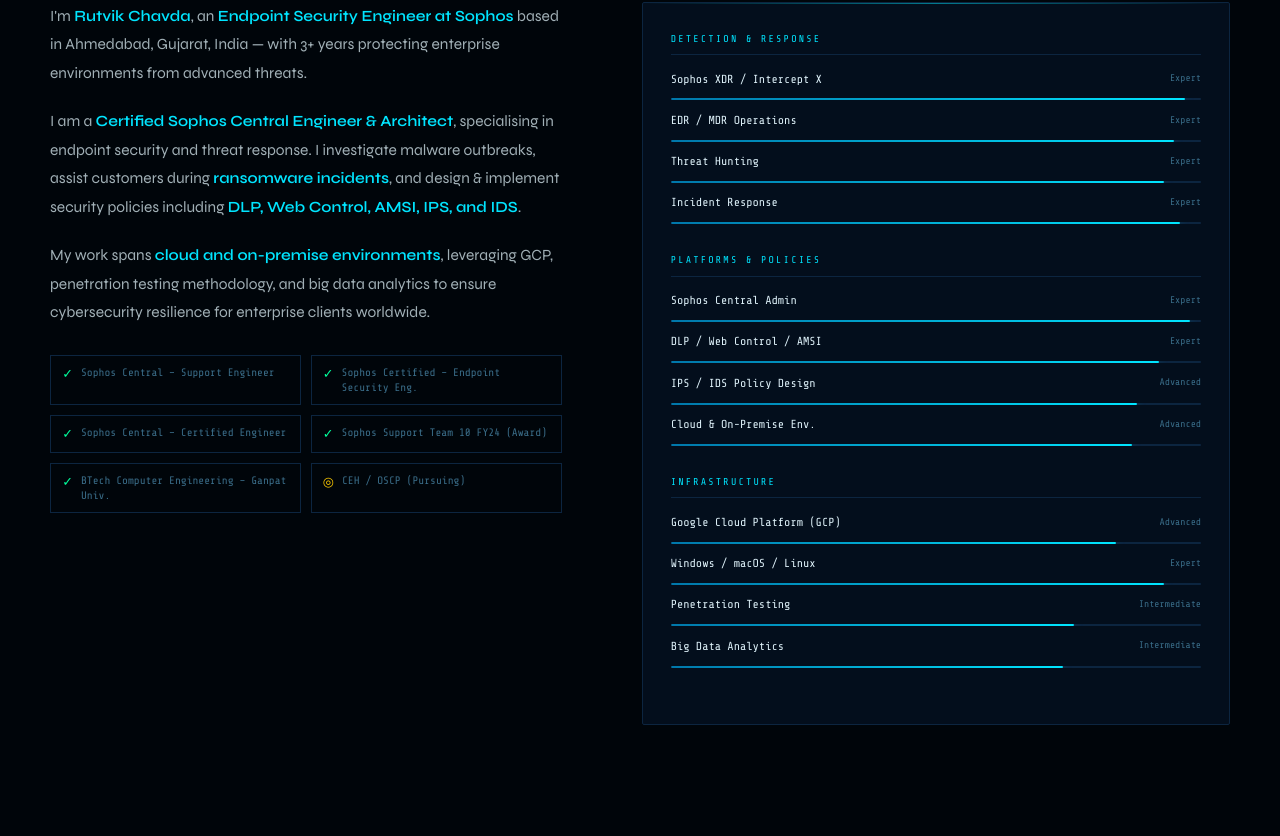
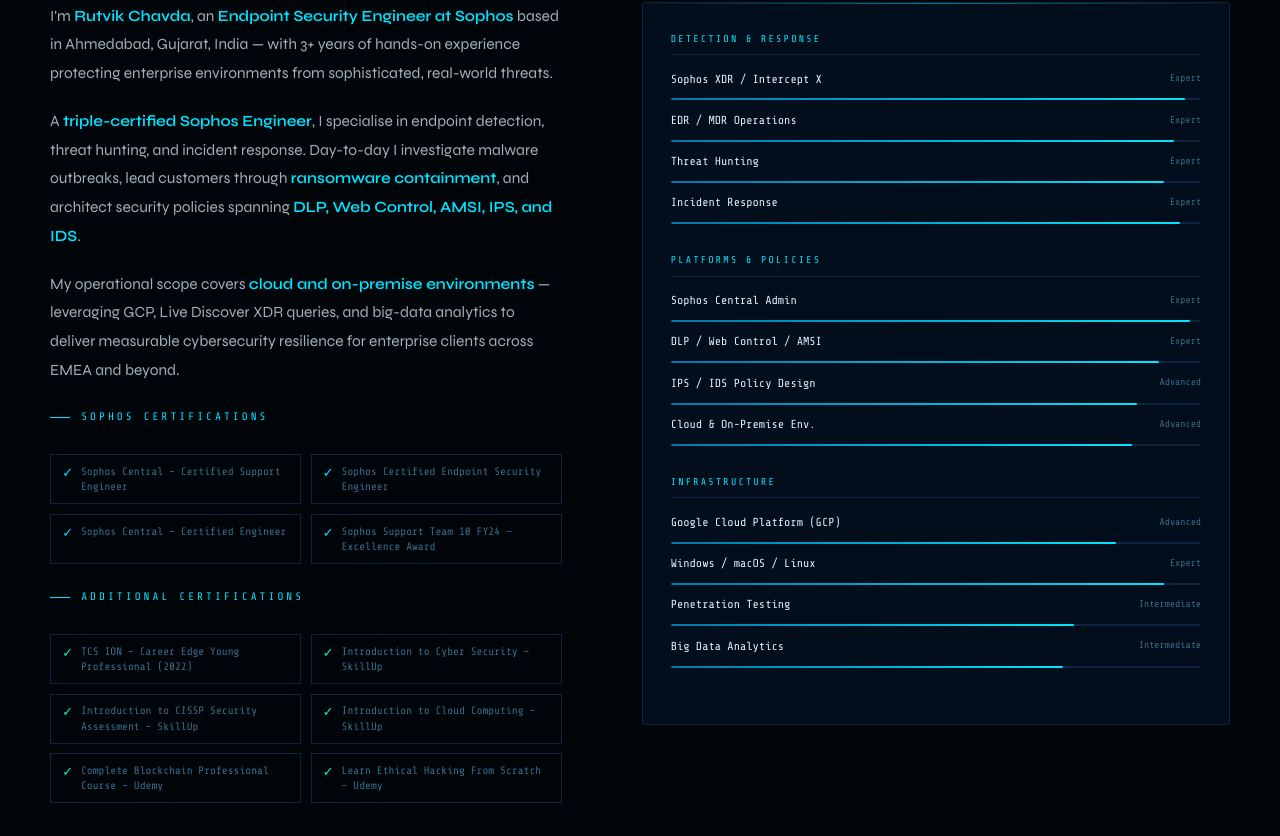
Before and after one commit to RIK1849/Rutvik-Chavda-portfolio, a Next.js app: page / in a window 1280 px wide. Shown: the part 1204-2040 px from the top of the page. Built offline with nearby package versions, Linux system fonts and the light colour scheme.

Commit message:
Update AboutSection.tsx

```diff
--- a/components/AboutSection.tsx
+++ b/components/AboutSection.tsx
@@ -5,39 +5,46 @@
   {
     cat: "DETECTION & RESPONSE",
     skills: [
-      { name: "Sophos XDR / Intercept X",   lv: "Expert",    pct: 97 },
-      { name: "EDR / MDR Operations",        lv: "Expert",    pct: 95 },
-      { name: "Threat Hunting",              lv: "Expert",    pct: 93 },
-      { name: "Incident Response",           lv: "Expert",    pct: 96 },
+      { name: "Sophos XDR / Intercept X",   lv: "Expert",       pct: 97 },
+      { name: "EDR / MDR Operations",        lv: "Expert",       pct: 95 },
+      { name: "Threat Hunting",              lv: "Expert",       pct: 93 },
+      { name: "Incident Response",           lv: "Expert",       pct: 96 },
     ],
   },
   {
     cat: "PLATFORMS & POLICIES",
     skills: [
-      { name: "Sophos Central Admin",        lv: "Expert",    pct: 98 },
-      { name: "DLP / Web Control / AMSI",    lv: "Expert",    pct: 92 },
-      { name: "IPS / IDS Policy Design",     lv: "Advanced",  pct: 88 },
-      { name: "Cloud & On-Premise Env.",     lv: "Advanced",  pct: 87 },
+      { name: "Sophos Central Admin",        lv: "Expert",       pct: 98 },
+      { name: "DLP / Web Control / AMSI",    lv: "Expert",       pct: 92 },
+      { name: "IPS / IDS Policy Design",     lv: "Advanced",     pct: 88 },
+      { name: "Cloud & On-Premise Env.",     lv: "Advanced",     pct: 87 },
     ],
   },
   {
     cat: "INFRASTRUCTURE",
     skills: [
-      { name: "Google Cloud Platform (GCP)", lv: "Advanced",  pct: 84 },
-      { name: "Windows / macOS / Linux",     lv: "Expert",    pct: 93 },
+      { name: "Google Cloud Platform (GCP)", lv: "Advanced",     pct: 84 },
+      { name: "Windows / macOS / Linux",     lv: "Expert",       pct: 93 },
       { name: "Penetration Testing",         lv: "Intermediate", pct: 76 },
       { name: "Big Data Analytics",          lv: "Intermediate", pct: 74 },
     ],
   },
 ];
 
-const CERTS = [
-  { label: "Sophos Central – Support Engineer",          active: true  },
-  { label: "Sophos Certified – Endpoint Security Eng.",  active: true  },
-  { label: "Sophos Central – Certified Engineer",        active: true  },
-  { label: "Sophos Support Team 10 FY24 (Award)",        active: true  },
-  { label: "BTech Computer Engineering – Ganpat Univ.",  active: true  },
-  { label: "CEH / OSCP (Pursuing)",                      active: false },
+const SOPHOS_CERTS = [
+  "Sophos Central – Certified Support Engineer",
+  "Sophos Certified Endpoint Security Engineer",
+  "Sophos Central – Certified Engineer",
+  "Sophos Support Team 10 FY24 — Excellence Award",
+];
+
+const OTHER_CERTS = [
+  "TCS ION – Career Edge Young Professional (2022)",
+  "Introduction to Cyber Security – SkillUp",
+  "Introduction to CISSP Security Assessment – SkillUp",
+  "Introduction to Cloud Computing – SkillUp",
+  "Complete Blockchain Professional Course – Udemy",
+  "Learn Ethical Hacking From Scratch – Udemy",
 ];
 
 export default function AboutSection() {
@@ -45,7 +52,10 @@
   const [vis, setVis] = useState(false);
 
   useEffect(() => {
-    const obs = new IntersectionObserver(([e]) => { if (e.isIntersecting) setVis(true); }, { threshold: 0.12 });
+    const obs = new IntersectionObserver(
+      ([e]) => { if (e.isIntersecting) setVis(true); },
+      { threshold: 0.12 }
+    );
     if (ref.current) obs.observe(ref.current);
     return () => obs.disconnect();
   }, []);
@@ -57,38 +67,49 @@
         <h2 className="sec-title">Who I <span>Am</span></h2>
 
         <div className="about-grid">
-          {/* BIO */}
           <div>
             <p className="about-p">
               I&apos;m <strong>Rutvik Chavda</strong>, an <strong>Endpoint Security Engineer at Sophos</strong> based
-              in Ahmedabad, Gujarat, India — with 3+ years protecting enterprise environments
-              from advanced threats.
+              in Ahmedabad, Gujarat, India — with 3+ years of hands-on experience protecting
+              enterprise environments from sophisticated, real-world threats.
             </p>
             <p className="about-p">
-              I am a <strong>Certified Sophos Central Engineer &amp; Architect</strong>, specialising in
-              endpoint security and threat response. I investigate malware outbreaks, assist
-              customers during <strong>ransomware incidents</strong>, and design &amp; implement
-              security policies including <strong>DLP, Web Control, AMSI, IPS, and IDS</strong>.
+              A <strong>triple-certified Sophos Engineer</strong>, I specialise in endpoint detection,
+              threat hunting, and incident response. Day-to-day I investigate malware outbreaks,
+              lead customers through <strong>ransomware containment</strong>, and architect
+              security policies spanning <strong>DLP, Web Control, AMSI, IPS, and IDS</strong>.
             </p>
             <p className="about-p">
-              My work spans <strong>cloud and on-premise environments</strong>, leveraging GCP,
-              penetration testing methodology, and big data analytics to ensure cybersecurity
-              resilience for enterprise clients worldwide.
+              My operational scope covers <strong>cloud and on-premise environments</strong> —
+              leveraging GCP, Live Discover XDR queries, and big-data analytics to deliver
+              measurable cybersecurity resilience for enterprise clients across EMEA and beyond.
             </p>
 
+            <p className="sec-label" style={{ marginTop:"1.5rem", marginBottom:".75rem" }}>
+              SOPHOS CERTIFICATIONS
+            </p>
             <div className="cert-grid">
-              {CERTS.map(c => (
-                <div key={c.label} className="cert-item">
-                  <span className="cert-chk" style={{ color: c.active ? "var(--green)" : "var(--amber)" }}>
-                    {c.active ? "✓" : "◎"}
-                  </span>
-                  {c.label}
+              {SOPHOS_CERTS.map(c => (
+                <div key={c} className="cert-item">
+                  <span className="cert-chk" style={{ color:"var(--cyan)" }}>✓</span>
+                  {c}
+                </div>
+              ))}
+            </div>
+
+            <p className="sec-label" style={{ marginTop:"1.5rem", marginBottom:".75rem" }}>
+              ADDITIONAL CERTIFICATIONS
+            </p>
+            <div className="cert-grid">
+              {OTHER_CERTS.map(c => (
+                <div key={c} className="cert-item">
+                  <span className="cert-chk" style={{ color:"var(--green)" }}>✓</span>
+                  {c}
                 </div>
               ))}
             </div>
           </div>
 
-          {/* SKILLS */}
           <div className="panel skills-panel">
             {SKILL_GROUPS.map(g => (
               <div key={g.cat} className="sk-cat">
```
